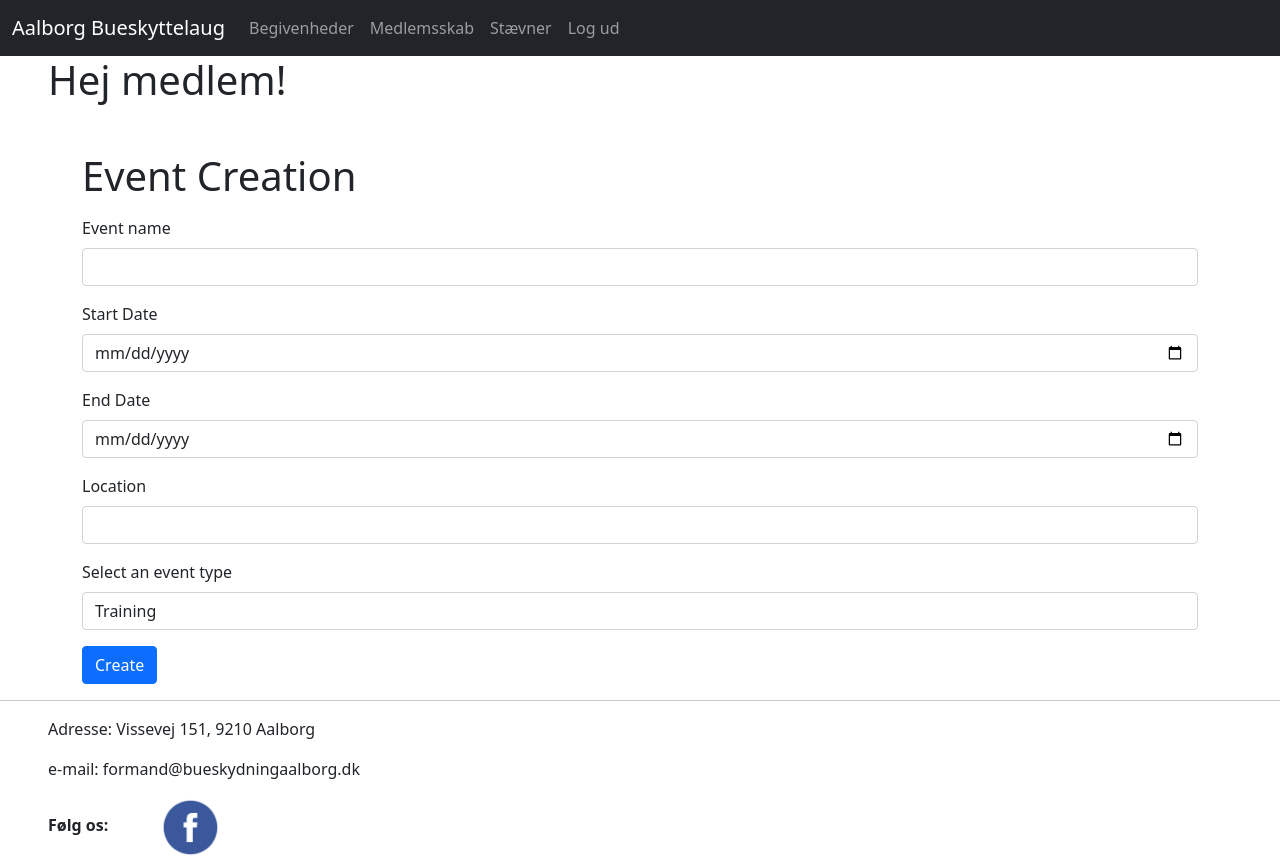
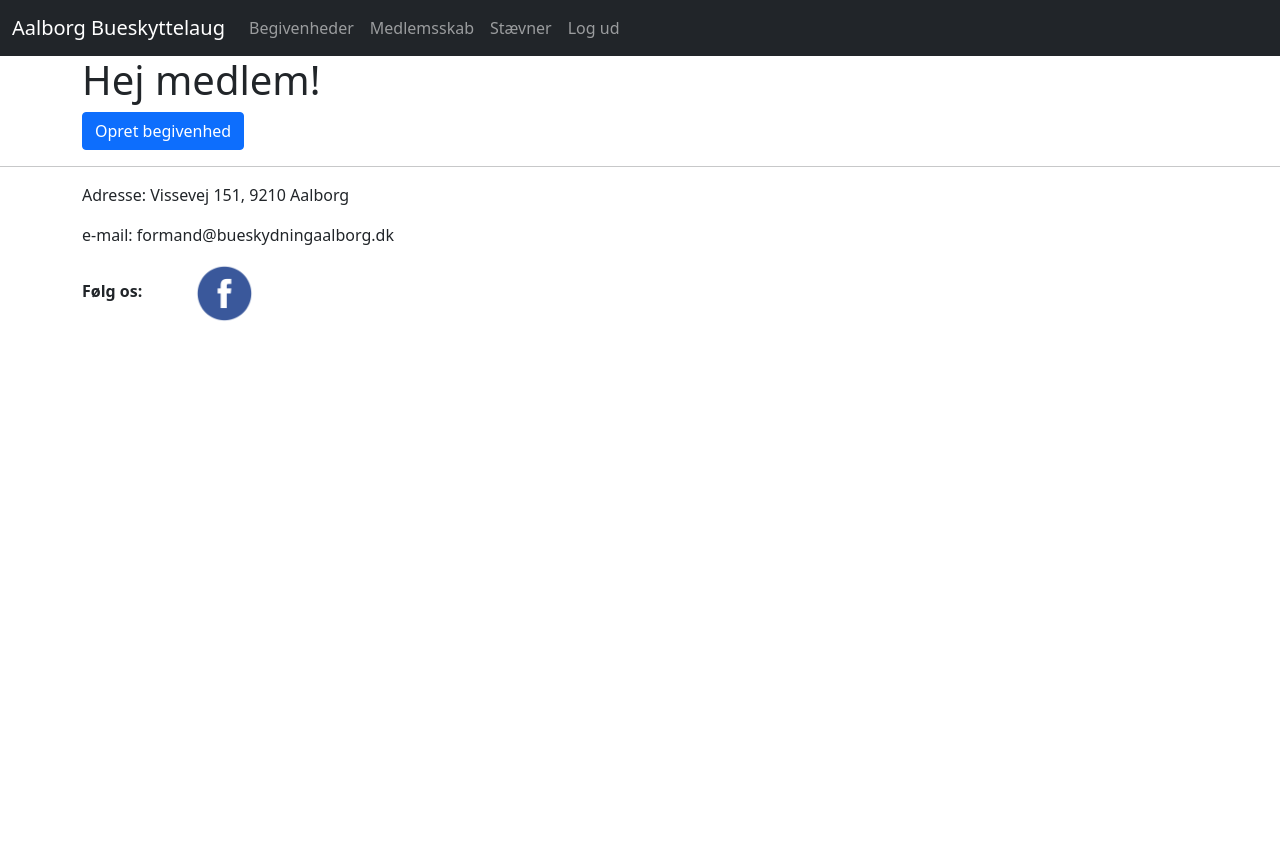
Before and after one commit to PixieStick314/P3-Archery, a SvelteKit app in the folder frontend/: page / in a window 1280 px wide. After the commit the page ends 800 px from the top, so only its background shows below. Built offline with nearby package versions, Linux system fonts and the light colour scheme.

Commit message:
moved event creation to a hidden endpoints accessible by button

```diff
--- a/frontend/src/routes/+layout.svelte
+++ b/frontend/src/routes/+layout.svelte
@@ -25,13 +25,15 @@
 <slot></slot>
 <footer>
     <hr>
-    <div class="ms-5">
+    <div class="container-sm">
+    <div>
         <p>Adresse: Vissevej 151, 9210 Aalborg</p>
         <p>e-mail: formand@bueskydningaalborg.dk</p>
     </div>
 
-    <strong class="ms-5">Følg os:</strong>
+    <strong>Følg os:</strong>
     <a class="ms-5" href="https://www.facebook.com/aalborgbueskyttelaug/" target="_blank" rel="noopener noreferrer">
         <img alt="Facebook circle" src="FBcircle.png" width="60p" height="60p">
     </a>
+    </div>
 </footer>
--- a/frontend/src/routes/+page.svelte
+++ b/frontend/src/routes/+page.svelte
@@ -1,41 +1,5 @@
-<h1 class="ms-5">Hej medlem!</h1>
+<h1 class="container-sm">Hej medlem!</h1>
 
-<script>
-    /** @type {import('./$types').PageData} */
-    export let data;
-
-    /** @type {import('./$types').ActionData} */
-    export let form;
-
-
-
-</script>
-
-<form method="POST" action="?/create" class="container-sm mt-5">
-    <h1 class="mb-3">Event Creation</h1>
-    <div class="mb-3">
-        <label for="eventNameInput" class="form-label">Event name</label>
-        <input name="eventName" type="text" class="form-control" id="eventNameInput">
-    </div>
-    <div class="mb-3">
-        <label for="startDateInput" class="form-label">Start Date</label>
-        <input name="startDate" type="date" id="startDateInput" class="form-control" />
-    </div>
-    <div class="mb-3">
-        <label for="endDateInput" class="form-label">End Date</label>
-        <input name="endDate" type="date" id="endDateInput" class="form-control" />
-    </div>
-    <div class="mb-3">
-        <label for="location" class="form-label">Location</label>
-        <input name="location" type="text" class="form-control" id="locationInput" />
-    </div>
-    <div class="mb-3">
-        <label for="eventTypeInput" class="form-label">Select an event type</label>
-        <select name="eventType" id="eventTypeInput" class="custom-select form-control">
-            <option value="TRAINING">Training</option>
-            <option value="COMPETITION">Competition</option>
-            <option value="INTRO">Intro course</option>
-        </select>
-    </div>
-    <button type="submit" class="btn btn-primary">Create</button>
-</form>
+<div class="container-sm">
+<button type="button" class="btn btn-primary" onclick="window.location.href='/events'">Opret begivenhed</button>
+</div>
--- a/frontend/src/routes/+page.server.js
+++ b/frontend/src/routes/events/+page.server.js
@@ -1,10 +1,10 @@
-/** @type {import('./$types').Actions} */
+/** @type {import('../../../.svelte-kit/types/src/routes').Actions} */
 
 export const actions = {
     create: async({request}) => {
         const data = await request.formData();
 
-        const res = await fetch("http://localhost:8080/create", {
+        const res = await fetch("http://localhost:8080/events/create", {
             method: 'POST',
             body: JSON.stringify({
                 eventName: data.get("eventName"),
```
Also changed, not shown: frontend/src/routes/events/+page.svelte (added, +40 -0 lines).
